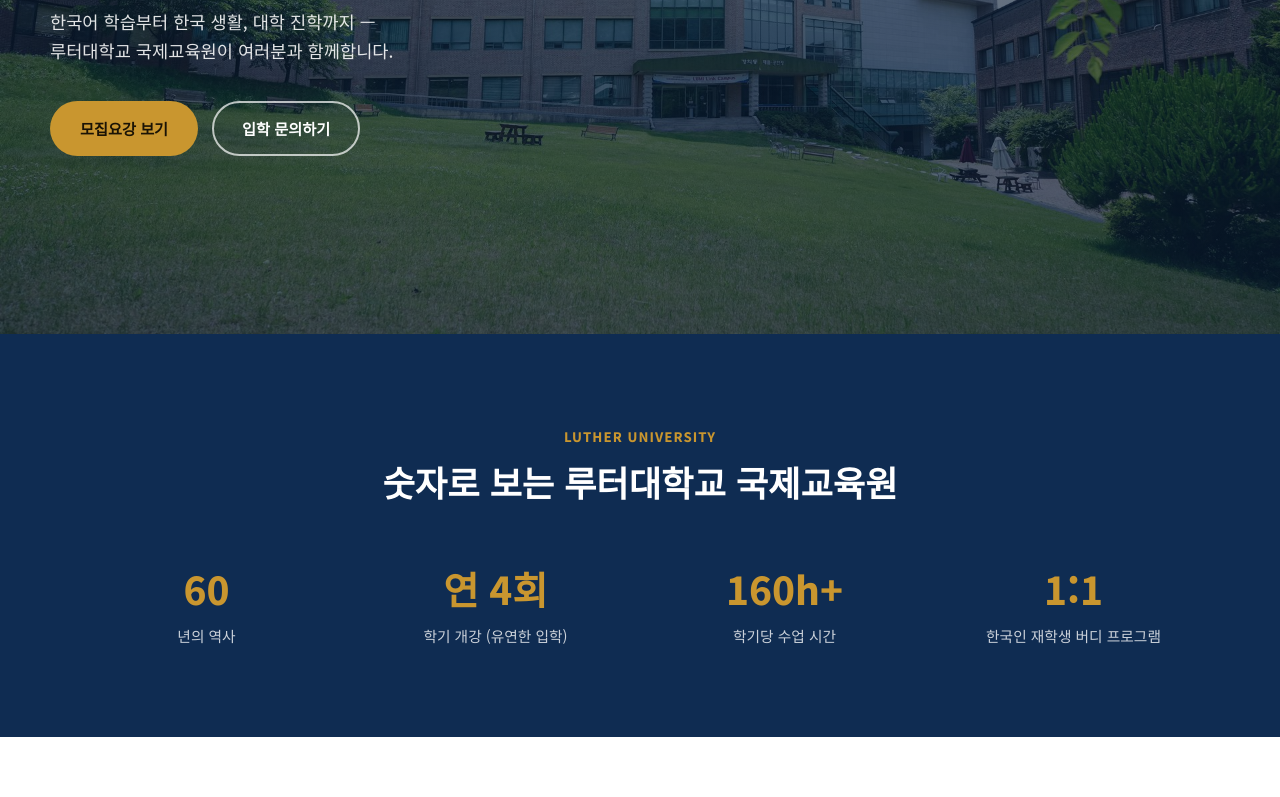
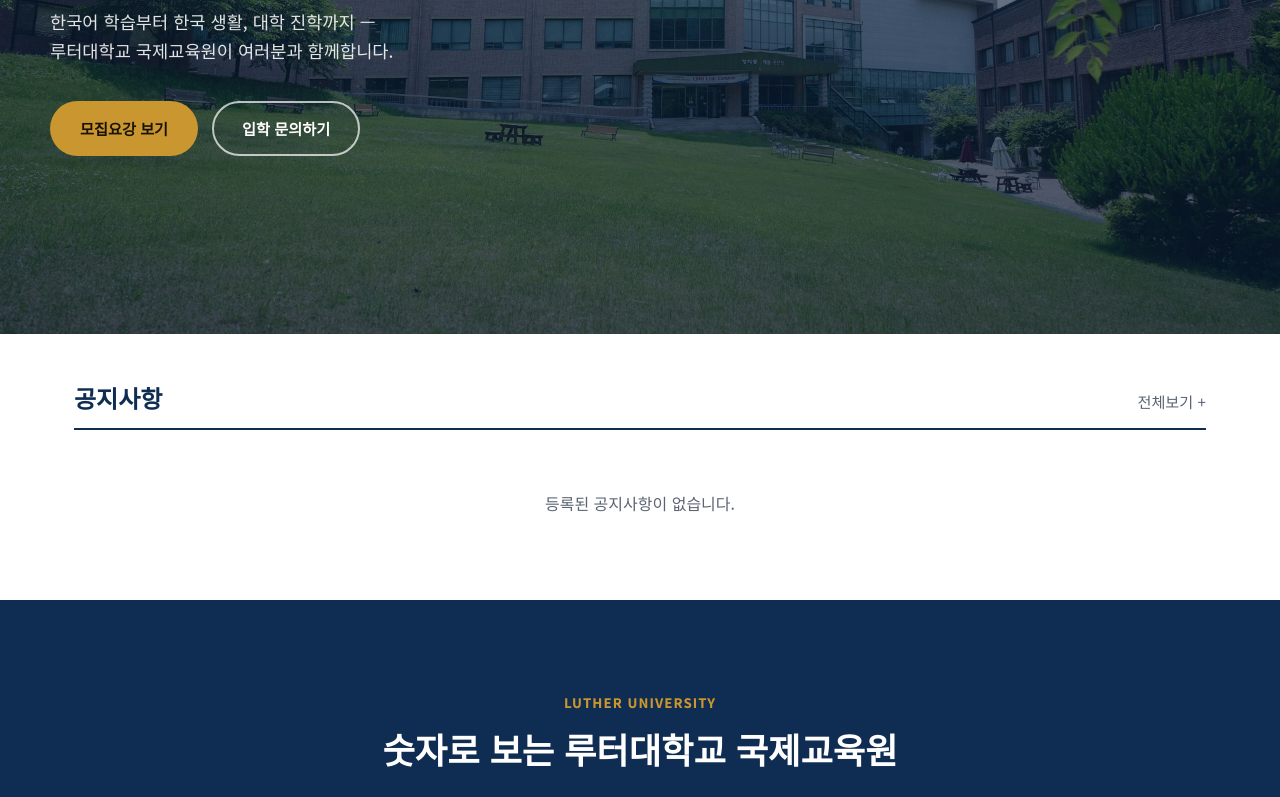
Before and after one commit to ltu-intl/ltu-intl.github.io, a plain HTML site: page index.html in a window 1280 px wide. Shown: the part 486-1283 px from the top of the page. Drawn offline with Linux system fonts and the light colour scheme.

Commit message:
Show latest notices on home page

```diff
--- a/assets/css/style.css
+++ b/assets/css/style.css
@@ -587,3 +587,10 @@
   .notice-item { flex-wrap: wrap; }
   .notice-title { flex-basis: 100%; order: 2; white-space: normal; }
 }
+
+/* Home: latest notices */
+.home-notice { padding: 48px 0 8px; }
+.home-notice-head { display: flex; justify-content: space-between; align-items: baseline; margin-bottom: 14px; }
+.home-notice-head h2 { margin: 0; font-size: 1.5rem; color: var(--color-primary); }
+.home-notice-head a { color: var(--color-text-muted); text-decoration: none; font-size: 0.95rem; }
+.home-notice-head a:hover { color: var(--color-accent); }
--- a/assets/js/i18n-data.js
+++ b/assets/js/i18n-data.js
@@ -19,6 +19,8 @@
     "notice.empty": "등록된 공지사항이 없습니다.",
     "notice.pinned": "공지",
     "notice.back": "목록으로",
+    "home.notice.title": "공지사항",
+    "home.notice.more": "전체보기 +",
 
     "brand.name": "루터대학교",
     "brand.sub": "국제교육원",
@@ -321,6 +323,8 @@
     "notice.empty": "No notices have been posted yet.",
     "notice.pinned": "Notice",
     "notice.back": "Back to list",
+    "home.notice.title": "Notices",
+    "home.notice.more": "View all +",
 
     "brand.name": "Luther University",
     "brand.sub": "Int'l Education Institute",
@@ -623,6 +627,8 @@
     "notice.empty": "暂无公告。",
     "notice.pinned": "公告",
     "notice.back": "返回列表",
+    "home.notice.title": "公告",
+    "home.notice.more": "查看全部 +",
 
     "brand.name": "路德大学",
     "brand.sub": "国际教育院",
--- a/assets/js/notice.js
+++ b/assets/js/notice.js
@@ -4,7 +4,8 @@
 
   var listEl = document.getElementById("notice-list");
   var detailEl = document.getElementById("notice-detail");
-  if (!listEl || !detailEl) return;
+  var homeEl = document.getElementById("home-notices");
+  if (!(listEl && detailEl) && !homeEl) return;
 
   function t(key, fallback) {
     var lang = document.documentElement.getAttribute("lang") || "ko";
@@ -18,19 +19,19 @@
     });
   }
 
-  function renderList(items) {
-    detailEl.hidden = true;
-    listEl.hidden = false;
-    listEl.textContent = "";
+  function renderList(items, target, limit) {
+    if (detailEl) detailEl.hidden = true;
+    target.hidden = false;
+    target.textContent = "";
     if (!items.length) {
       var empty = document.createElement("p");
       empty.className = "notice-empty";
       empty.setAttribute("data-i18n", "notice.empty");
       empty.textContent = t("notice.empty", "등록된 공지사항이 없습니다.");
-      listEl.appendChild(empty);
+      target.appendChild(empty);
       return;
     }
-    sorted(items).forEach(function (n) {
+    sorted(items).slice(0, limit || items.length).forEach(function (n) {
       var a = document.createElement("a");
       a.className = "notice-item" + (n.pinned ? " pinned" : "");
       a.href = "notice.html?id=" + encodeURIComponent(n.id);
@@ -49,7 +50,7 @@
       date.textContent = n.date;
       a.appendChild(title);
       a.appendChild(date);
-      listEl.appendChild(a);
+      target.appendChild(a);
     });
   }
 
@@ -62,15 +63,18 @@
     document.title = n.title + " | 루터대학교 국제교육원";
   }
 
+  function show(items) {
+    if (homeEl) { renderList(items, homeEl, 5); return; }
+    var id = new URLSearchParams(location.search).get("id");
+    var found = id && items.filter(function (n) { return String(n.id) === id; })[0];
+    if (found) renderDetail(found); else renderList(items, listEl);
+  }
+
   function init() {
     fetch("assets/data/notices.json?t=" + Date.now(), { cache: "no-store" })
       .then(function (r) { if (!r.ok) throw new Error(r.status); return r.json(); })
-      .then(function (items) {
-        var id = new URLSearchParams(location.search).get("id");
-        var found = id && items.filter(function (n) { return String(n.id) === id; })[0];
-        if (found) renderDetail(found); else renderList(items);
-      })
-      .catch(function () { renderList([]); });
+      .then(show)
+      .catch(function () { show([]); });
   }
 
   document.addEventListener("DOMContentLoaded", init);
--- a/index.html
+++ b/index.html
@@ -52,6 +52,16 @@
       <a href="program.html" class="btn btn-primary" data-i18n="home.hero.cta1">모집요강 보기</a>
       <a href="contact.html" class="btn btn-outline" data-i18n="home.hero.cta2">입학 문의하기</a>
     </div>
+  </div>
+</section>
+
+<section class="home-notice">
+  <div class="container">
+    <div class="home-notice-head">
+      <h2 data-i18n="home.notice.title">공지사항</h2>
+      <a href="notice.html" data-i18n="home.notice.more">전체보기 +</a>
+    </div>
+    <div id="home-notices" class="notice-list"></div>
   </div>
 </section>
 
@@ -181,5 +191,6 @@
 
 <script src="assets/js/i18n-data.js"></script>
 <script src="assets/js/main.js"></script>
+<script src="assets/js/notice.js"></script>
 </body>
 </html>
```
